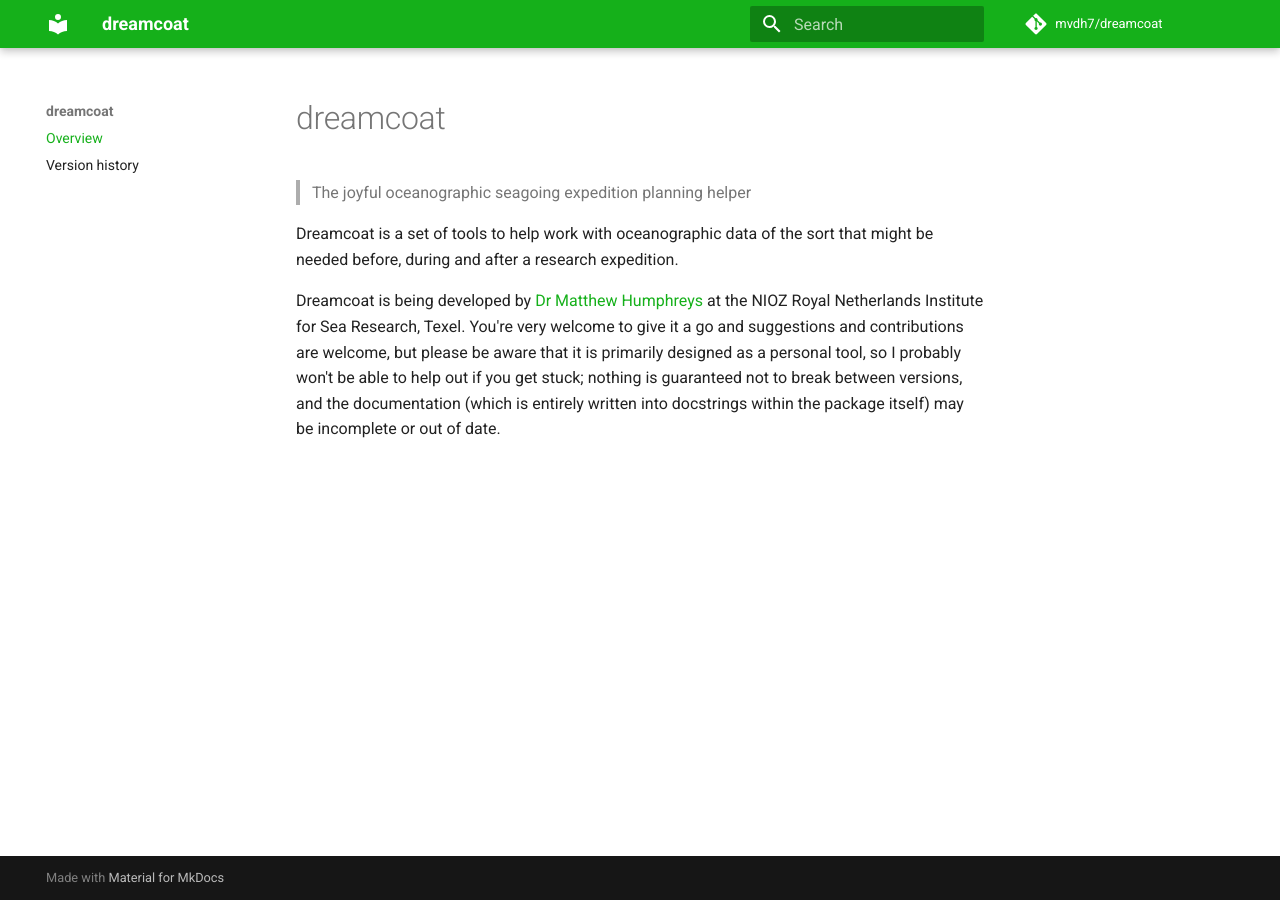
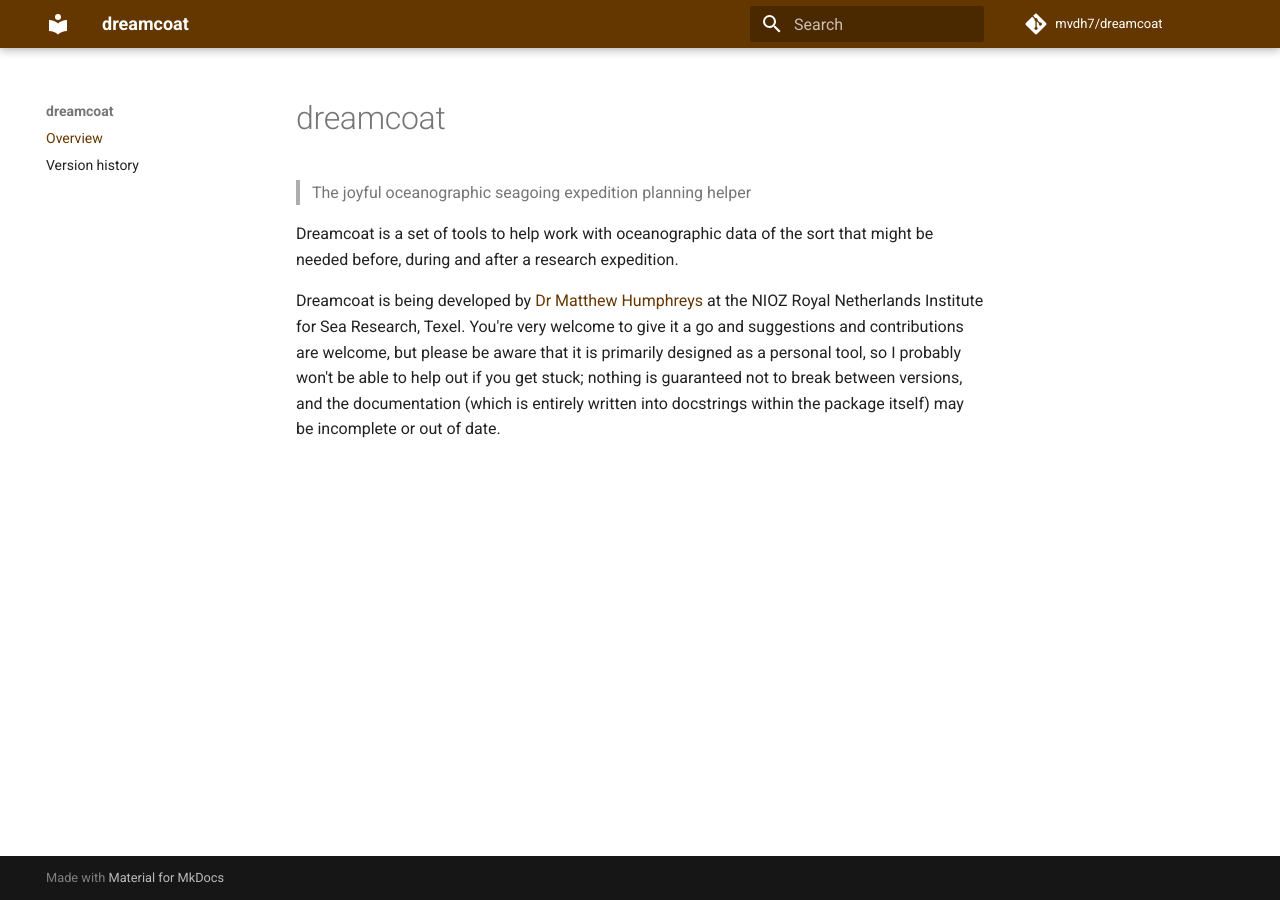
Before and after one commit to mvdh7/dreamcoat, an MkDocs documentation site: the page built from docs/index.md, in a window 1280 px wide. Built offline with MkDocs 1.6.1 and Material for MkDocs 9.7.7, drawn with Linux system fonts in a browser that asks for light colours; comment, search, counter and statistics services are not loaded.

Commit message:
Add brown

```diff
--- a/docs/stylesheets/colours.css
+++ b/docs/stylesheets/colours.css
@@ -8,3 +8,8 @@
   --md-accent-fg-color: #15b01aaa;
   --md-typeset-a-color: #15b01a;
 }
+[data-md-color-scheme="dreamcoat-brown"] {
+  --md-primary-fg-color: #653700;
+  --md-accent-fg-color: #653700aa;
+  --md-typeset-a-color: #653700;
+}
--- a/mkdocs.yml
+++ b/mkdocs.yml
@@ -12,7 +12,7 @@
 theme:
   name: material
   palette:
-    scheme: dreamcoat-green
+    scheme: dreamcoat-brown
   features:
     - navigation.instant
 
```
Also changed, not shown: docs/versions.svg.
